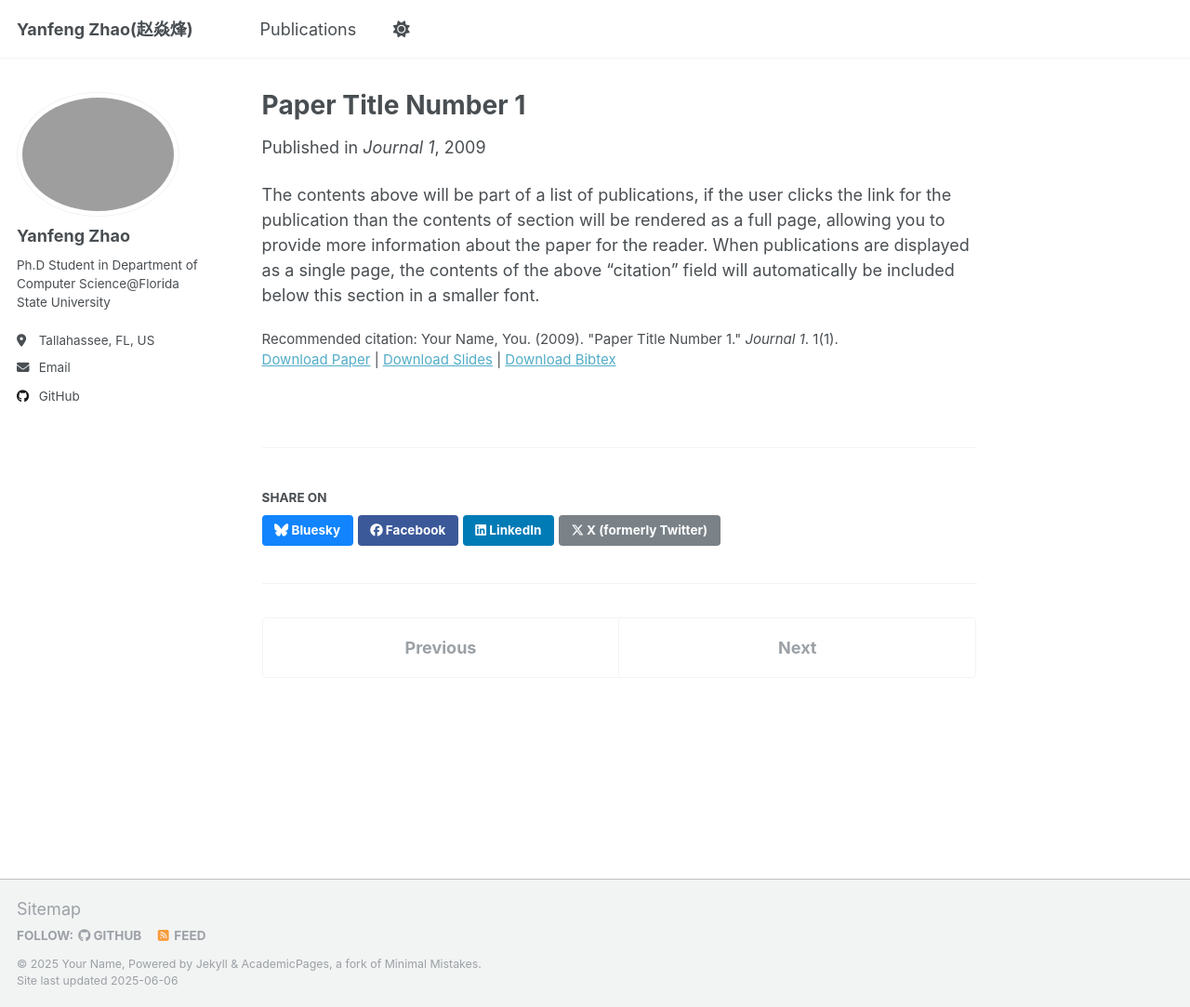
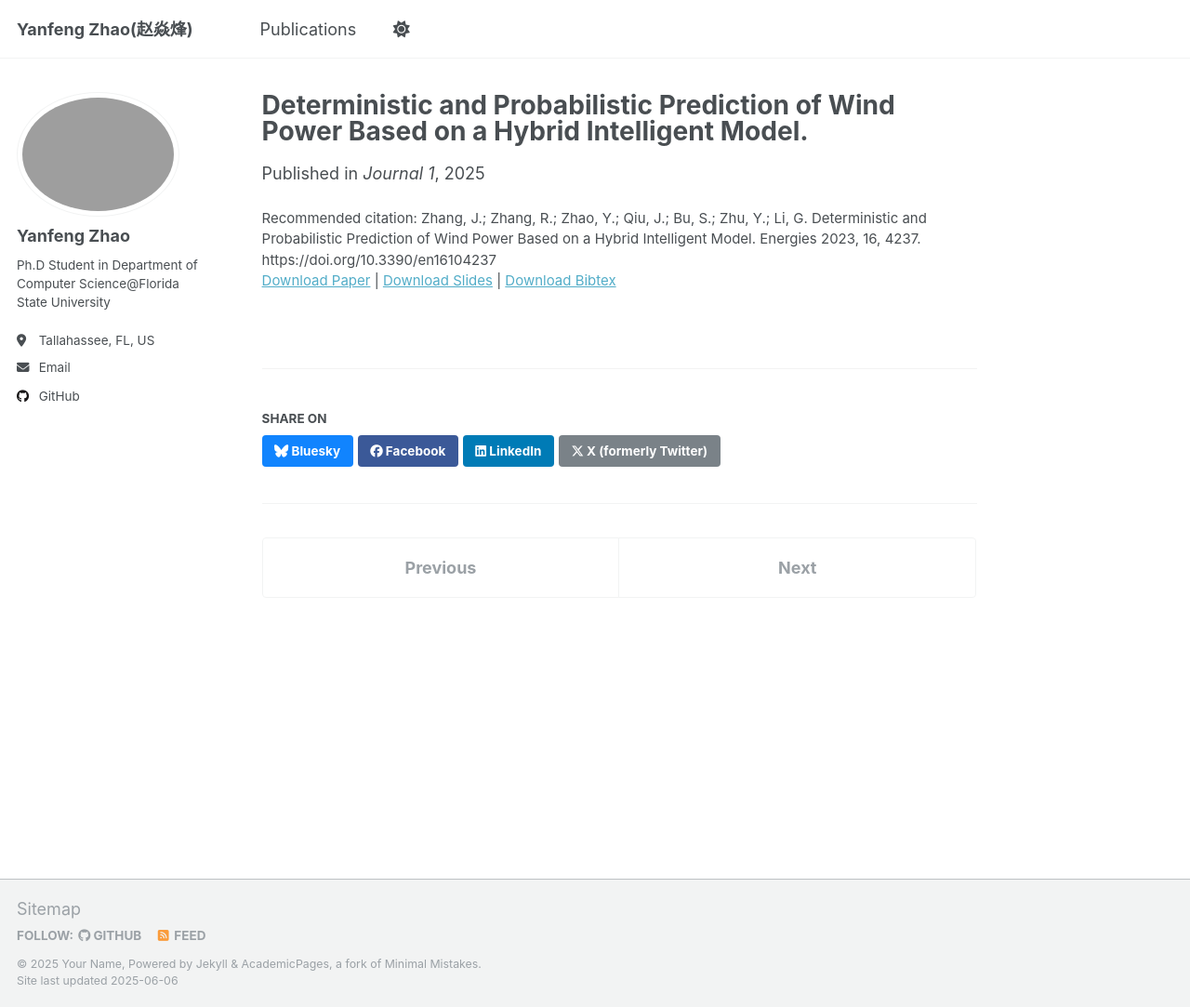
Before and after one commit to YanfengZhaoMakeX/YanfengZhaoMakeX.github.io, a Jekyll site: the page built from _publications/2009-10-01-paper-title-number-1.md, in a window 1280 px wide and 1083 px high. Shown: the whole window at 93% size. Built offline with Jekyll 4.4.1, drawn with Linux system fonts in a browser that asks for light colours.

Commit message:
Update 2009-10-01-paper-title-number-1.md

```diff
--- a/_publications/2009-10-01-paper-title-number-1.md
+++ b/_publications/2009-10-01-paper-title-number-1.md
@@ -1,14 +1,13 @@
 ---
-title: "Paper Title Number 1"
+title: "Deterministic and Probabilistic Prediction of Wind Power Based on a Hybrid Intelligent Model."
 collection: publications
 category: manuscripts
 permalink: /publication/2009-10-01-paper-title-number-1
 excerpt: 'This paper is about the number 1. The number 2 is left for future work.'
-date: 2009-10-01
+date: 2023.5
 venue: 'Journal 1'
 slidesurl: 'http://academicpages.github.io/files/slides1.pdf'
 paperurl: 'http://academicpages.github.io/files/paper1.pdf'
 bibtexurl: 'http://academicpages.github.io/files/bibtex1.bib'
-citation: 'Your Name, You. (2009). &quot;Paper Title Number 1.&quot; <i>Journal 1</i>. 1(1).'
+citation: 'Zhang, J.; Zhang, R.; Zhao, Y.; Qiu, J.; Bu, S.; Zhu, Y.; Li, G. Deterministic and Probabilistic Prediction of Wind Power Based on a Hybrid Intelligent Model. Energies 2023, 16, 4237. https://doi.org/10.3390/en16104237'
 ---
-The contents above will be part of a list of publications, if the user clicks the link for the publication than the contents of section will be rendered as a full page, allowing you to provide more information about the paper for the reader. When publications are displayed as a single page, the contents of the above "citation" field will automatically be included below this section in a smaller font.
```
